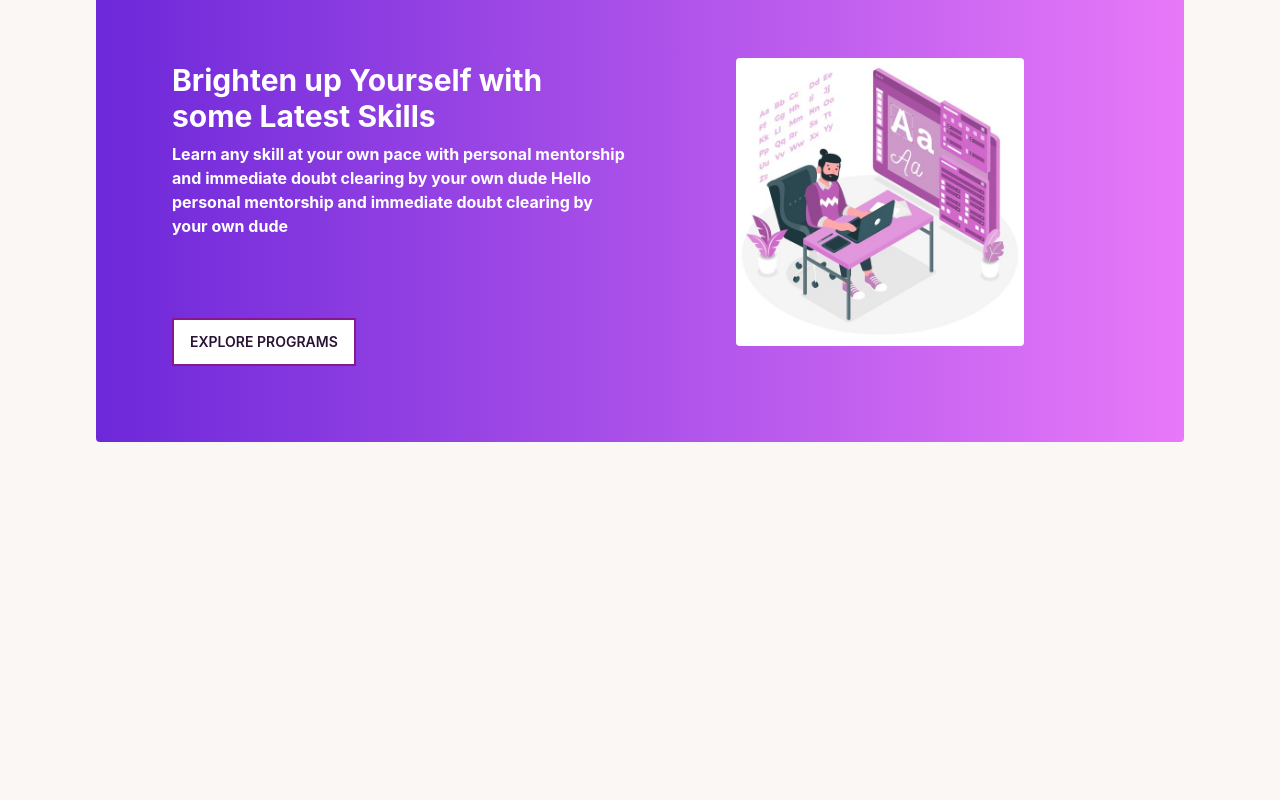
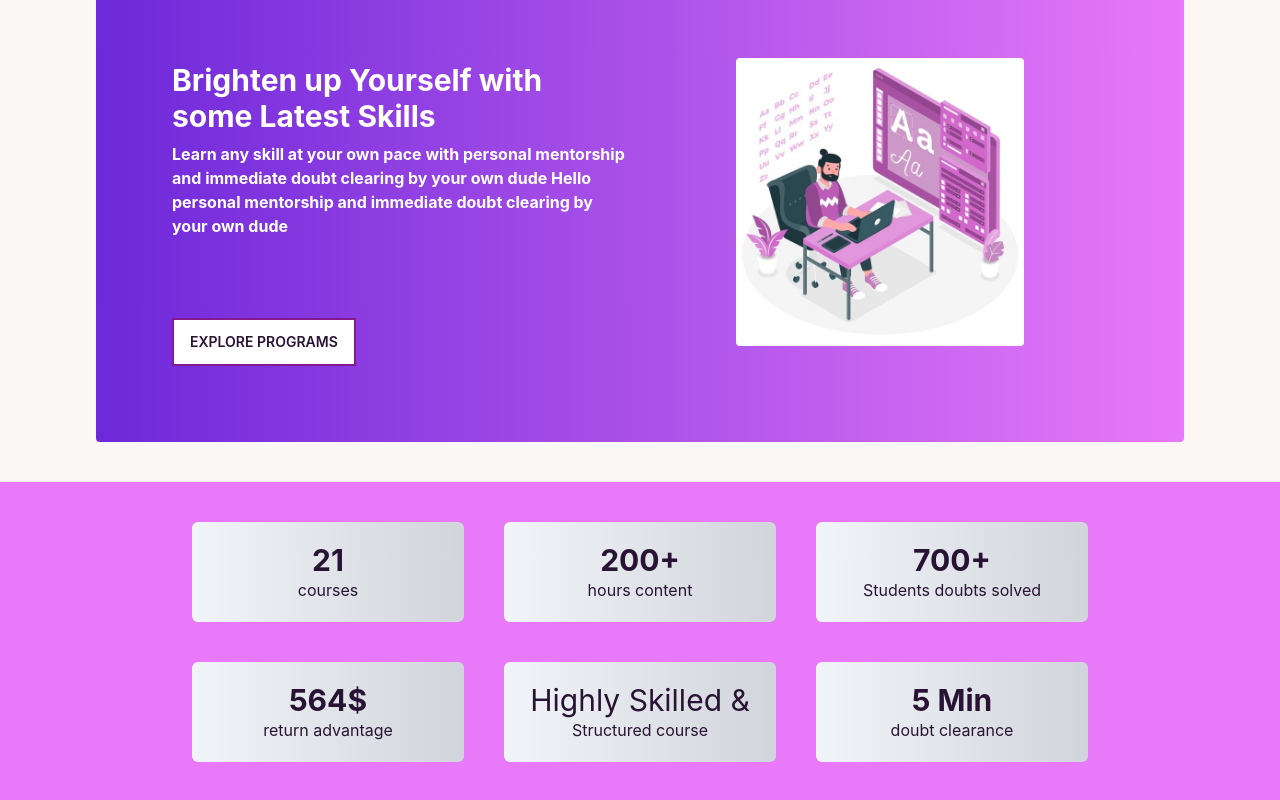
Before and after one commit to rashelmahomud/tuteDude-webSite, a React (Create React App) app: page / in a window 1280 px wide. Shown: the part 713-1513 px from the top of the page. Before the commit the page ends 1195 px from the top, so only its background shows below. Built offline with nearby package versions, Linux system fonts and the light colour scheme.

Commit message:
added user informations

```diff
--- a/src/Components/Pages/Home.js
+++ b/src/Components/Pages/Home.js
@@ -1,6 +1,7 @@
 import React from 'react';
 import ExploreProgram from './ExploreProgram';
 import FullRefound from './FullRefound';
+import OurClient from './OurClient';
 
 const Home = () => {
     return (
@@ -8,6 +9,7 @@ const Home = () => {
 
             <FullRefound />
             <ExploreProgram />
+            <OurClient />
         </div>
     );
 };
--- /dev/null
+++ b/src/Components/Pages/OurClient.js
@@ -0,0 +1,36 @@
+import React from 'react';
+
+const OurClient = () => {
+    return (
+        <div className='grid lg:grid-cols-3 md:grid-cols-2 grid-cols-1 gap-10 bg-fuchsia-400 px-48 p-10'>
+            <div className='bg-gradient-to-r from-slate-100 to-gray-300 p-5 rounded-md'>
+                <h1 className='text-3xl font-bold'>21</h1>
+                <h3>courses</h3>
+            </div>
+            <div className='bg-gradient-to-r from-slate-100 to-gray-300 p-5 rounded-md'>
+                <h1 className='text-3xl font-bold'>200+</h1>
+                <h3>hours content</h3>
+            </div>
+            <div className='bg-gradient-to-r from-slate-100 to-gray-300 p-5 rounded-md'>
+                <h1 className='text-3xl font-bold'>700+</h1>
+                <h3>Students doubts solved</h3>
+            </div>
+
+            <div className='bg-gradient-to-r from-slate-100 to-gray-300 p-5 rounded-md'>
+                <h1 className='text-3xl font-bold'>564$</h1>
+                <h3>return advantage</h3>
+            </div>
+            <div className='bg-gradient-to-r from-slate-100 to-gray-300 p-5 rounded-md'>
+                <h1 className='text-3xl'>Highly Skilled &</h1>
+                <h3>Structured course</h3>
+            </div>
+            <div className='bg-gradient-to-r from-slate-100 to-gray-300 p-5 rounded-md'>
+                <h1 className='text-3xl font-bold'>5 Min</h1>
+                <h3>doubt clearance</h3>
+            </div>
+
+        </div>
+    );
+};
+
+export default OurClient;
```
